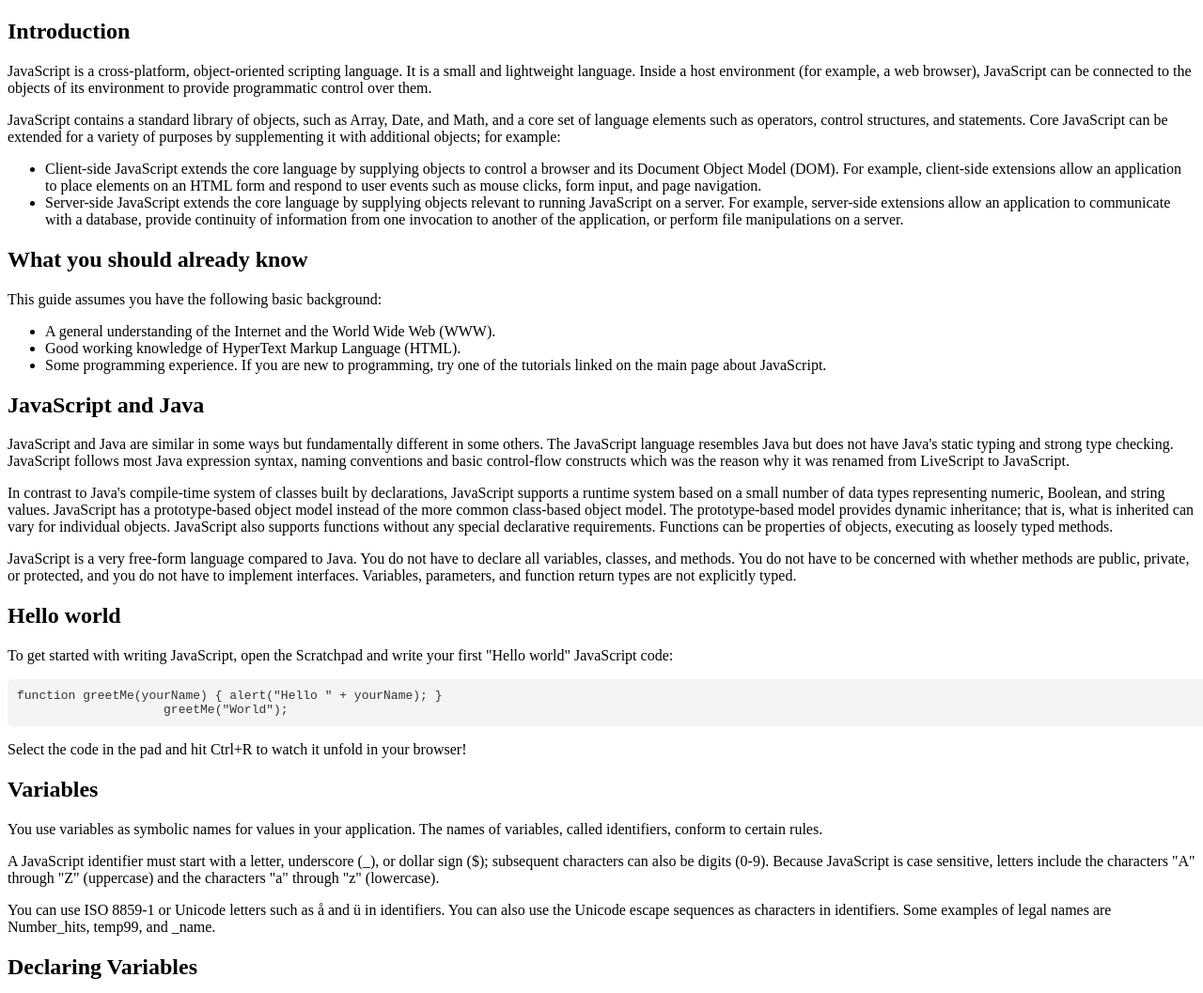
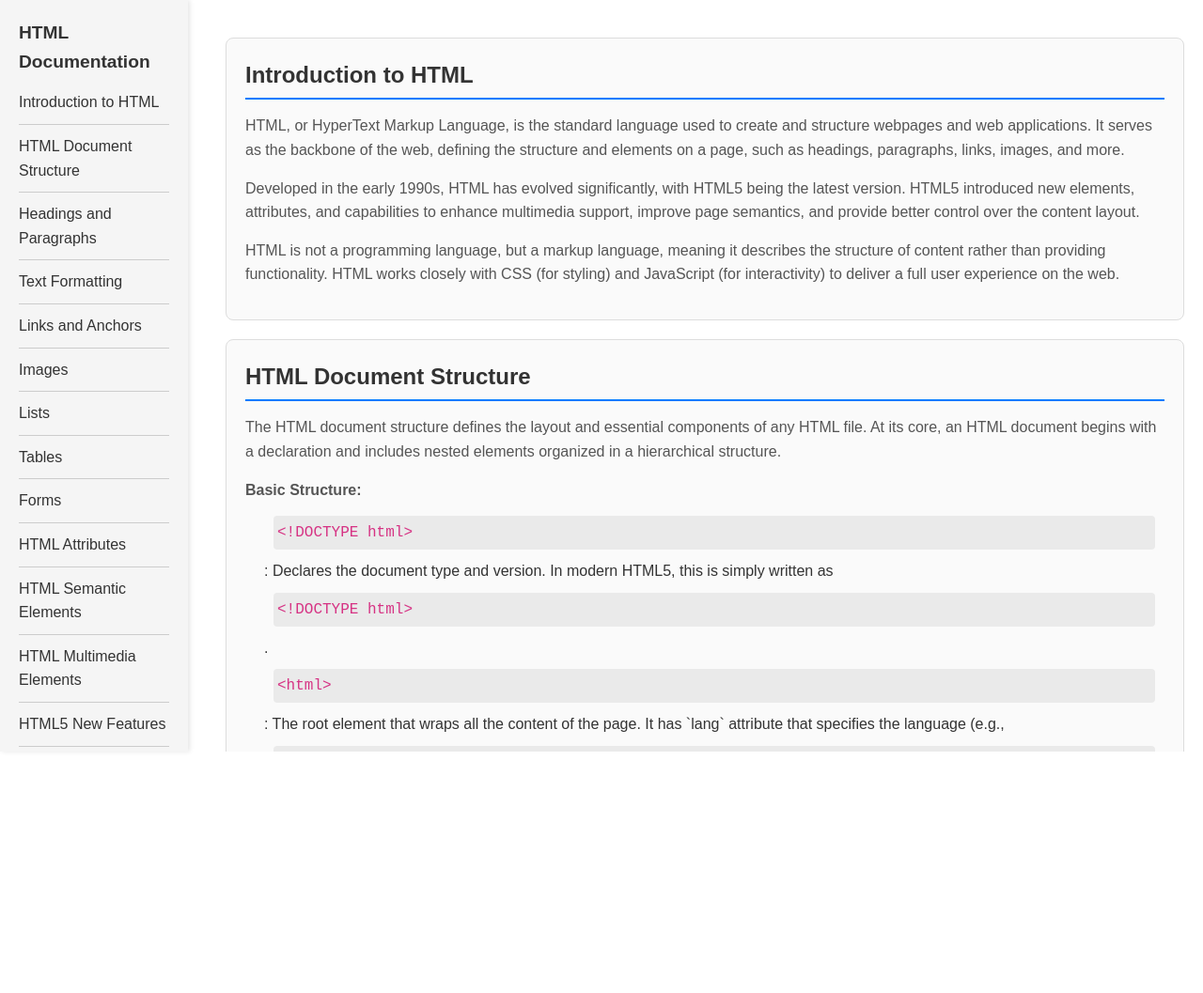
Before and after one commit to Full-Stack-Atok/Technical-Documentation, a plain HTML site: page index.html in a window 1280 px wide. Shown: the top 1057 px of the page at 94% size. After the commit the page ends 800 px from the top, so only its background shows below. Drawn offline with Linux system fonts and the light colour scheme.

Commit message:
Day 2
Revised all the codes and the syntax where i need to input or add some id's to link and added a header to the left side that link a section/article in my page. Will continue tomorrow.

```diff
--- a/index.html
+++ b/index.html
@@ -4,120 +4,137 @@
         <meta charset="UTF-8">
         <meta name="viewport" content="width=device-width, initial-scale=1.0">
         <link rel="stylesheet" href="styles.css">
-        <title>HTML</title>
+        <title>Technical Documentation Page</title>
     </head>
     <body>
+        <nav id="nav-bar">
+            <header>HTML Documentation</header>
+            <ul>
+                <li>
+                    <a class="nav-link" href="#Introduction_to_HTML">Introduction to HTML</a>
+                </li>
+                <li>
+                    <a class="nav-link" href="#HTML_Document_Structure">HTML Document Structure</a>
+                </li>
+                <li>
+                    <a class="nav-link" href="#Headings_and_Paragraphs">Headings and Paragraphs</a>
+                </li>
+                <li>
+                    <a class="nav-link" href="#Text_Formatting">Text Formatting</a>
+                </li>
+                <li>
+                    <a class="nav-link" href="#Links and Anchors">Links and Anchors</a>
+                </li>
+                <li>
+                    <a class="nav-link" href="#Images">Images</a>
+                </li>
+                <li>
+                    <a class="nav-link" href="#Lists">Lists</a>
+                </li>
+                <li>
+                    <a class="nav-link" href="#Tables">Tables</a>
+                </li>
+                <li>
+                    <a class="nav-link" href="#Forms">Forms</a>
+                </li>
+                <li>
+                    <a class="nav-link" href="#HTML Attributes">HTML Attributes</a>
+                </li>
+                <li>
+                    <a class="nav-link" href="#HTML Semantic Elements">HTML Semantic Elements</a>
+                </li>
+                <li>
+                    <a class="nav-link" href="#HTML Multimedia Elements">HTML Multimedia Elements</a>
+                </li>
+                <li>
+                    <a class="nav-link" href="#HTML5 New Features">HTML5 New Features</a>
+                </li>
+                <li>
+                    <a class="nav-link" href="#Best Practices in HTML">Best Practices in HTML</a>
+                </li>
+            </ul>
+        </nav>
         <main id="main-doc">
-            <section class="main-section">
-                <h2>Introduction</h2>
+            <section class="main-section" id="Introduction_to_HTML">
+                <header>Introduction to HTML</header>
+                <article>
                     <p>
-                    JavaScript is a cross-platform, object-oriented scripting language.
-                    It is a small and lightweight language. Inside a host environment (for example, a web browser),
-                    JavaScript can be connected to the objects of its environment to provide programmatic control over them.
+                        HTML, or HyperText Markup Language, is the standard language used to create and structure webpages and web applications.
+                        It serves as the backbone of the web, defining the structure and elements on a page, such as headings, paragraphs, links, images, and more.
                     </p>
                     <p>
-                    JavaScript contains a standard library of objects, such as Array, Date, and Math, and a core set of language elements such as operators, control structures, and statements.
-                    Core JavaScript can be extended for a variety of purposes by supplementing it with additional objects; for example:
+                        Developed in the early 1990s, HTML has evolved significantly, with HTML5 being the latest version. HTML5 introduced new elements, attributes,
+                        and capabilities to enhance multimedia support, improve page semantics, and provide better control over the content layout.
+                    </p>
+                    <p>
+                        HTML is not a programming language, but a markup language, meaning it describes the structure of content rather than providing functionality.
+                        HTML works closely with CSS (for styling) and JavaScript (for interactivity) to deliver a full user experience on the web.
+                    </p>
+                </article>
+            </section>
+            <section class="main-section" id="HTML_Document_Structure">
+                <header>HTML Document Structure</header>
+                <article>
+                    <p>
+                        The HTML document structure defines the layout and essential components of any HTML file. At its core,
+                        an HTML document begins with a declaration and includes nested elements organized in a hierarchical structure.
+                    </p>
+                    <p><strong>Basic Structure:</strong></p>
+                    <ul>
+                        <li><code>&lt;!DOCTYPE html&gt;</code>: Declares the document type and version. In modern HTML5, this is simply written as <code>&lt;!DOCTYPE html&gt;</code>.</li>
+                        <li><code>&lt;html&gt;</code>: The root element that wraps all the content of the page. It has `lang` attribute that specifies the language (e.g., <code>lang="en"</code> for English).</li>
+                        <li><code>&lt;head&gt;</code>: Contains meta-information about the document, including the title, character encoding, and links to external resources like CSS and JavaScript files.</li>
+                        <li><code>&lt;title&gt;</code>: Sets the page title, which appears in the browser tab and is important for SEO.</li>
+                        <li><code>&lt;body&gt;</code>: Contains the visible content of the webpage, such as text, images, links, and other elements that will be rendered on the page.</li>
+                    </ul>
+
+                    <p>Understanding this structure is essential, as it ensures a consistent layout and functionality across different browsers. Proper structuring also improves SEO, accessibility, and maintainability of the code.</p>
+                </article>
+            </section>
+            <section class="main-section" id="Headings_and_Paragraphs">
+                <header>Headings and Paragraphs</header>
+                <article>
+                    <p>
+                        Headings and paragraphs are essential HTML elements used to structure content and improve readability.
+                        Headings define the main sections of a webpage, while paragraphs are used to present text content in a readable format.
+                    </p>
+
+                    <p>
+                        <strong>Headings:</strong> In HTML, headings are defined with the <code>&lt;h1&gt;</code> through <code>&lt;h6&gt;</code> tags. <code>&lt;h1&gt;</code> represents the most important heading, while <code>&lt;h6&gt;</code> is the least important.
                     </p>
                     <ul>
-                    <li>Client-side JavaScript extends the core language by supplying objects to control a browser and its Document Object Model (DOM).
-                        For example, client-side extensions allow an application to place elements on an HTML form and respond to user events such as mouse clicks,
-                        form input, and page navigation.
-                    </li>
-                    <li>
-                        Server-side JavaScript extends the core language by supplying objects relevant to running JavaScript on a server. For example, server-side extensions allow an application to communicate with a database,
-                        provide continuity of information from one invocation to another of the application, or perform file manipulations on a server.
-                    </li>
+                        <li><code>&lt;h1&gt;</code>: The main heading of the document, typically used for the title or main topic.</li>
+                        <li><code>&lt;h2&gt;</code>: Subheadings that are used to define subsections within the content.</li>
+                        <li><code>&lt;h3&gt;</code>: Used for smaller subsections, nested under <code>&lt;h2&gt;</code> if needed.</li>
+                        <li><code>&lt;h4&gt;</code>, <code>&lt;h5&gt;</code>, <code>&lt;h6&gt;</code>: Additional headings used for further breakdowns of sections or subsections.</li>
                     </ul>
+
+                    <p><strong>Paragraphs:</strong> Paragraphs are define using the <code>&lt;p&gt;</code> tag. They used to group text into separate blocks, making the content more readable and structured.</p>
+                    <p>Both headings and paragraphs play an important role in creating an organized and well-structured webpage. Using them correctly enhances accessibility, SEO, and the overall user experience.</p>
+                </article>
             </section>
-            <section class="main-section">
-                <h2>What you should already know</h2>
-                <p>This guide assumes you have the following basic background:</p>
+            <section class="main-section" id="Text_Formatting">
+                <header>Text Formatting</header>
+                <article>
+                    <p>
+                        Text formatting in HTML allows developers to adjust the presentation of text for better readability, emphasis, and styling. HTML provides several elements to format text in a variety of ways,
+                        from simple styles like bold and italic to more advanced structures like blockquotes and code formatting.
+                    </p>
+                    <p><strong>Common Text Formatting Tags:</strong></p>
                     <ul>
-                    <li>A general understanding of the Internet and the World Wide Web (WWW).</li>
-                    <li>Good working knowledge of HyperText Markup Language (HTML).</li>
-                    <li>Some programming experience. If you are new to programming, try one of the tutorials linked on the main page about JavaScript.</li>
+                        <li><code>&lt;b&gt;</code>: Makes the text bold. However, it does'nt imply any importance, just visual styling.</li>
+                        <li><code>&lt;i&gt;</code>: Italicizes the text, often used for emphasis or to denote foreign words.</li>
+                        <li><code>&lt;strong&gt;</code>: Makes the text bold with emphasis, indicating that the text is of strong importance (used for accessibility and SEO).</li>
+                        <li><code>&lt;em&gt;</code>: Italicizes the text with emphasis, signaling that the text should be stressed (also improves accessibility).</li>
+                        <li><code>&lt;lt&gt;</code>: Underlines the text, ty</li>
                     </ul>
+                </article>
             </section>
-            <section class="main-section">
-                <h2>JavaScript and Java</h2>
-                <p>
-                    JavaScript and Java are similar in some ways but fundamentally different in some others. The JavaScript language resembles Java but does not have Java's static typing and strong type checking.
-                    JavaScript follows most Java expression syntax, naming conventions and basic control-flow constructs which was the reason why it was renamed from LiveScript to JavaScript.
-                </p>
-                <p>
-                    In contrast to Java's compile-time system of classes built by declarations, JavaScript supports a runtime system based on a small number of data types representing numeric, Boolean, and string values. JavaScript has a prototype-based object model instead of the more common class-based object model.
-                    The prototype-based model provides dynamic inheritance; that is, what is inherited can vary for individual objects.
-                    JavaScript also supports functions without any special declarative requirements. Functions can be properties of objects, executing as loosely typed methods.
-                </p>
-                <p>
-                    JavaScript is a very free-form language compared to Java. You do not have to declare all variables, classes, and methods. You do not have to be concerned with whether methods are public, private, or protected, and you do not have to implement interfaces.
-                    Variables, parameters, and function return types are not explicitly typed.
-                </p>
-            </section>
-            <section class="main-section">
-                <h2>Hello world</h2>
-                <p>To get started with writing JavaScript, open the Scratchpad and write your first "Hello world" JavaScript code:</p>
-                <pre><code>function greetMe(yourName) { alert("Hello " + yourName); }
-                    greetMe("World");</code></pre>
-                <p>Select the code in the pad and hit Ctrl+R to watch it unfold in your browser!</p>
-            </section>
-            <section class="main-section">
-                <h2>Variables</h2>
-                <p>You use variables as symbolic names for values in your application. The names of variables, called identifiers, conform to certain rules.</p>
-                <p>A JavaScript identifier must start with a letter, underscore (_), or dollar sign ($); subsequent characters can also be digits (0-9). Because JavaScript is case sensitive,
-                    letters include the characters "A" through "Z" (uppercase) and the characters "a" through "z" (lowercase).
-                </p>
-                <p>
-                    You can use ISO 8859-1 or Unicode letters such as å and ü in identifiers. You can also use the Unicode escape sequences as characters in identifiers.
-                    Some examples of legal names are Number_hits, temp99, and _name.
-                </p>
-            </section>
-            <section class="main-section">
-                <h2>Declaring Variables</h2>
-                <p>You can declare a variable in three ways:</p>
-                <p>With the keyword var. For example,</p>
-                <pre><code>var x = 42.</code></pre>
-                <p>This syntax can be used to declare both local and global variables.</p>
-                <p>By simply assigning it a value. For example,</p>
-                <pre><code>x = 42.</code></pre>
-                <p>This always declares a global variable. It generates a strict JavaScript warning. You shouldn't use this variant.</p>
-                <p>With the keyword let. For example,</p>
-                <pre><code>let y = 13.</code></pre>
-                <p>This syntax can be used to declare a block scope local variable. See Variable scope below.</p>
-            </section>
-            <section class="main-section">
-                <h2>Variable scope</h2>
-                <p>When you declare a variable outside of any function, it is called a global variable, because it is available to any other code in the current document.
-                    When you declare a variable within a function, it is called a local variable, because it is available only within that function.
-                </p>
-                <p>JavaScript before ECMAScript 2015 does not have block statement scope; rather, a variable declared within a block is local to the function (or global scope) that the block resides within.
-                    For example the following code will log 5, because the scope of x is the function (or global context) within which x is declared, not the block, which in this case is an if statement.
-                </p>
-                <pre><code>if (true) { var x = 5; } console.log(x); // 5</code></pre>
-                <p>This behavior changes, when using the let declaration introduced in ECMAScript 2015.</p>
-                <pre><code>if (true) { let y = 5; } console.log(y); // ReferenceError: y is</code> <code>not defined</code></pre>
-            </section>
-            <section class="main-section">
-                <h2>Global variables</h2>
-                <p>Global variables are in fact properties of the global object. In web pages the global object is window,
-                    so you can set and access global variables using the window.variable syntax.
-                </p>
-                <p>
-                    Consequently, you can access global variables declared in one window or frame from another window or frame by specifying the window or frame name.
-                    For example, if a variable called phoneNumber is declared in a document, you can refer to this variable from an iframe as parent.phoneNumber.
-                </p>
-            </section>
-            <section class="main-section">
-                <h2>Constants</h2>
-                <p>You can create a read-only, named constant with the const keyword. The syntax of a constant identifier is the same as for a variable identifier:
-                    it must start with a letter, underscore or dollar sign and can contain alphabetic, numeric, or underscore characters.
-                </p>
-                <pre><code>const PI = 3.14;</code></pre>
-                <p>A constant cannot change value through assignment or be re-declared while the script is running. It has to be initialized to a value.</p>
-                <p>The scope rules for constants are the same as those for let block scope variables. If the const keyword is omitted, the identifier is assumed to represent a variable.</p>
-                <p>You cannot declare a constant with the same name as a function or variable in the same scope. For example:</p>
-            </section>
+            <section class="main-section"></section>
+            <section class="main-section"></section>
+            <section class="main-section"></section>
+            <section class="main-section"></section>
+            <section class="main-section"></section>
             <section class="main-section"></section>
             <section class="main-section"></section>
             <section class="main-section"></section>
--- a/styles.css
+++ b/styles.css
@@ -1,14 +1,135 @@
-pre {
-    background-color: #f4f4f4;
-    padding: 10px;
-    border-radius:  5px;
-    overflow-x: auto;
-    text-align: left;
+* {
     margin: 0;
-    width: 100%;
+    padding: 0;
+    box-sizing: border-box;
 }
 
-code {
-    font-family: monospace;
+html, body {
+    font-family: Arial, sans-serif;
+    font-size: 16px;
+    color: #333;
+    background-color: #ffffff;
+    line-height: 1.6;
+    overflow-x: hidden;
+    height: 100%;
+}
+
+body {
+    margin-left: 220px;
+    padding: 20px;
+}
+
+h1, h2, h3, h4, h5, h6 {
+    color: #222;
+    margin-bottom: 10px;
+}
+
+p {
+    margin-bottom: 15px;
+}
+
+/* Style for the navigation bar */
+
+#nav-bar {
+    width: 200px;
+    position: fixed;
+    left: 0;
+    top: 0;
+    padding: 20px;
+    background-color: #f5f5f5;
+    height: 100%;
+    overflow-y: auto;
+    box-shadow: 2px 0 5px rgba(0,0,0,0.1);
+}
+
+#nav-bar header {
+    font-size: 1.2em;
+    font-weight: bold;
+    margin-bottom: 15px;
+}
+
+#nav-bar ul {
+    list-style-type: none;
+    padding: 0;
+}
+
+#nav-bar li {
+    margin-bottom: 10px;
+    padding-bottom: 10px;
+    border-bottom: 1px solid #ccc;
+}
+
+#nav-bar li:last-child {
+    border-bottom: none;
+}
+
+#nav-bar .nav-link {
+    text-decoration: none;
+    color: #333;
+    font-size: 1em;
+    transition: color 0.3s;
+}
+
+#nav-bar .nav-link:hover {
+    color: #007BFF;
+}
+
+/* Style for the main sections */
+
+.main-section {
+    padding: 20px;
+    margin: 20px 0;
+    border: 1px solid #ddd;
+    border-radius: 8px;
+    background-color: #fafafa;
+}
+
+.main-section header {
+    font-size: 1.5em;
+    color: #333;
+    font-weight: bold;
+    margin-bottom: 15px;
+    border-bottom: 2px solid #007BFF;
+    padding-bottom: 5px;
+}
+
+.main-section p {
+    font-size: 1em;
+    color:#555;
+    line-height: 1.6;
+    margin-bottom: 15px;
+}
+
+.main-section ul {
+    padding-left: 20px;
+    list-style-type: none;
+}
+
+.main-section li {
+    margin-bottom: 10px;
+    font-size: 1em;
     color: #333;
 }
+
+.main-section code {
+    background-color: #eaeaea;
+    padding: 2px 4px;
+    border-radius: 4px;
+    font-family: monospace;
+    color: #d63384;
+}
+
+
+code {
+    display: block;
+    text-align: left;
+    white-space: pre-line;
+    position: relative;
+    word-break: normal;
+    word-wrap: normal;
+    line-height: 2;
+    background-color: #f7f7f7;
+    padding: 15px;
+    margin: 10px;
+    border-radius: 5px;
+}
```
Lines whose indentation alone changed are shown as unchanged.
